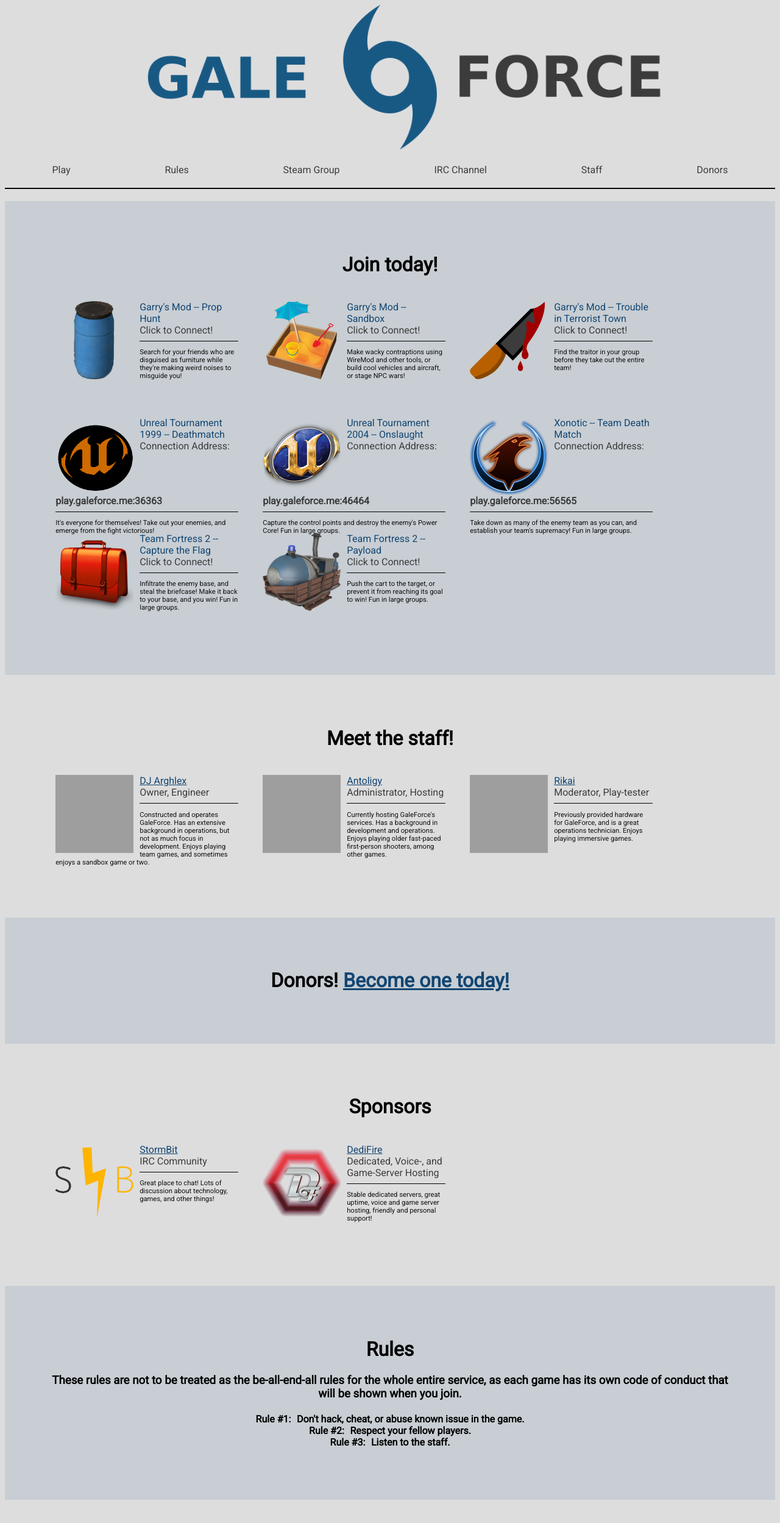
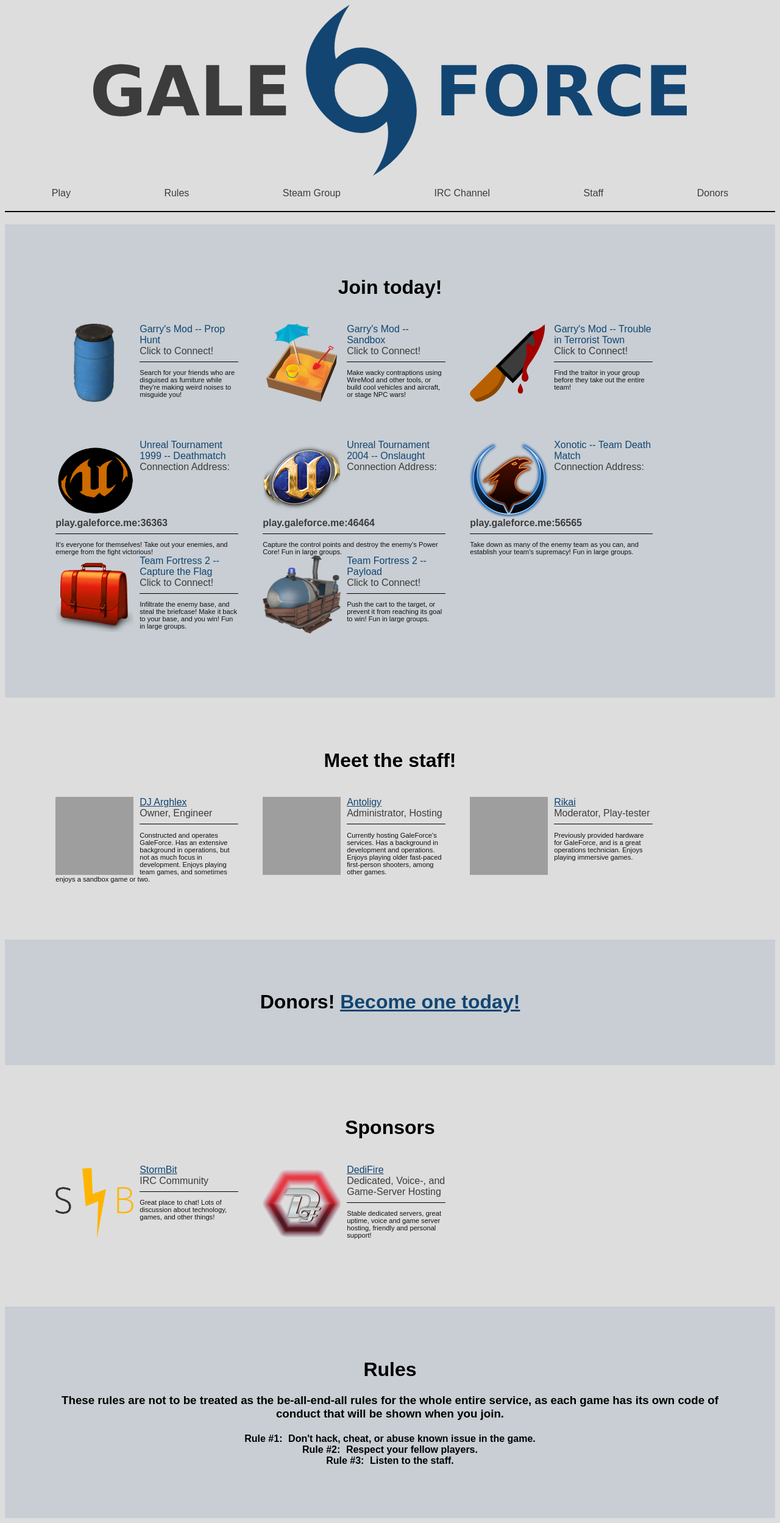
Before and after one commit to StormBit/Galeforce, a Jekyll site: the page built from index.html, in a window 1280 px wide. Shown: the whole page at 61% size. Built offline with Jekyll 4.4.1, drawn with Linux system fonts in a browser that asks for light colours; before the commit the page ends 2468 px from its top, so only the background shows below that; grey boxes are pictures that could not be loaded.

Commit message:
Swapping PNG header for SVG

```diff
--- a/_includes/page/head.html
+++ b/_includes/page/head.html
@@ -1,5 +1,6 @@
 <title>{{ site.title }}</title>
 <meta charset="utf-8">
 
+<script async deferred src="https://cdn.polyfill.io/v2/polyfill.min.js"></script>
 {% capture css %}{% include assets/style.scss %}{% endcapture%}
 <style type="text/css">{{ css | scssify }}</style>
--- /dev/null
+++ b/_includes/page/masthead.html
@@ -0,0 +1,35 @@
+<div class="gf-logo--container">
+	<svg xmlns="http://www.w3.org/2000/svg" class="gf-logo" viewBox="0 0 716.469 205.914">
+		<path fill="#124572" fill-rule="evenodd" stroke="#124572" stroke-width=".222" d="M309.264.11c-118.104 71.733-6.99 196.183 45.074 140.302 8.255 32.956-16.512 65.39-16.512 65.39 118.11-71.737 6.994-196.188-45.072-140.312l-.006.022c-8.26-32.962 16.516-65.4 16.516-65.4zm14.283 70.464a32.383 32.383 0 0 1 32.383 32.383 32.383 32.383 0 0 1-32.383 32.383 32.383 32.383 0 0 1-32.383-32.383 32.383 32.383 0 0 1 32.383-32.383z" stroke-linejoin="round"/>
+		<g style="line-height:125%" font-size="40" font-family="sans-serif" letter-spacing="0" word-spacing="0">
+			<path fill="#3c3c3c" d="M58.11 128.776q-5.86 2.85-12.168 4.273-6.308 1.42-13.022 1.42-15.178 0-24.05-8.47Q0 117.5 0 102.97q0-14.69 9.034-23.11 9.033-8.423 24.74-8.423 6.064 0 11.598 1.14 5.575 1.14 10.498 3.377V88.53q-5.086-2.89-10.132-4.313-5.005-1.424-10.05-1.424-9.36 0-14.447 5.25-5.04 5.208-5.04 14.933 0 9.644 4.89 14.894t13.88 5.25q2.44 0 4.52-.28 2.12-.325 3.79-.976v-11.8H33.7v-10.5h24.41v29.217zm50.62-6.55H84.233l-3.866 11.067H64.62l22.5-60.753h18.68l22.503 60.753h-15.748l-3.825-11.068zm-20.59-11.273h16.643l-8.302-24.17-8.34 24.17zm48.18-38.413h15.666v48.912h27.508v11.84H136.32V72.54zm53.062 0h42.28v11.84h-26.614v11.313h25.026v11.842h-25.026v13.917h27.508v11.84h-43.174V72.54z"/>
+			<path fill="#124572" d="M420.188 72.54h42.28v11.84h-26.613v11.313h25.025v11.842h-25.025v25.758h-15.667V72.54zm84.722 10.254q-7.162 0-11.11 5.29-3.947 5.29-3.947 14.893 0 9.563 3.948 14.853 3.95 5.29 11.11 5.29 7.21 0 11.15-5.29t3.95-14.853q0-9.603-3.94-14.893-3.94-5.29-11.15-5.29zm0-11.353q14.65 0 22.95 8.39 8.3 8.39 8.3 23.16 0 14.73-8.3 23.12t-22.95 8.388q-14.61 0-22.95-8.382-8.302-8.38-8.302-23.11 0-14.77 8.3-23.15 8.343-8.384 22.952-8.384zm65.31 28.04q4.924 0 7.04-1.83 2.157-1.83 2.157-6.02 0-4.15-2.157-5.94-2.116-1.79-7.04-1.79h-6.592v15.58h6.593zm-6.592 10.83v22.99h-15.666V72.54h23.927q12 0 17.57 4.028 5.61 4.03 5.61 12.737 0 6.022-2.93 9.888-2.89 3.866-8.75 5.697 3.21.732 5.74 3.337 2.56 2.563 5.17 7.813l8.5 17.253h-16.68l-7.41-15.097q-2.24-4.557-4.56-6.226-2.28-1.668-6.105-1.668h-4.436zm96.645 19.66q-4.314 2.24-8.993 3.38-4.68 1.14-9.767 1.14-15.178 0-24.05-8.46-8.87-8.503-8.87-23.03 0-14.57 8.87-23.03 8.872-8.51 24.05-8.51 5.087 0 9.767 1.14t8.993 3.38v12.57q-4.355-2.97-8.587-4.352-4.232-1.382-8.91-1.382-8.384 0-13.185 5.37-4.8 5.375-4.8 14.815 0 9.4 4.8 14.77 4.81 5.37 13.19 5.37 4.68 0 8.91-1.385 4.24-1.385 8.59-4.356v12.575zm13.02-57.41h42.28V84.4H688.96v11.3h25.026v11.842H688.96v13.915h27.51v11.84h-43.176V72.54z"/>
+		</g>
+	</svg>
+</div>
+
+<ul class="gf-navigation">
+    <li class="gf-navigation__item">
+        <a href="#play">Play</a>
+    </li>
+
+    <li class="gf-navigation__item">
+        <a href="/#rules">Rules</a>
+    </li>
+
+    <li class="gf-navigation__item">
+        <a href="http://steamcommunity.com/groups/galeforcegames">Steam Group</a>
+    </li>
+
+    <li class="gf-navigation__item">
+        <a href="http://iris.stormbit.net/?nick=GaleForceGuest....&channels=galeforce&fg_color=111111&fg_sec_color=124572&bg_color=CCCCCC&prompt=1">IRC Channel</a>
+    </li>
+
+    <li class="gf-navigation__item">
+        <a href="/#staff">Staff</a>
+    </li>
+
+    <li class="gf-navigation__item">
+        <a href="/#donate">Donors</a>
+    </li>
+</ul>
--- a/_sass/main.scss
+++ b/_sass/main.scss
@@ -7,7 +7,7 @@
  * White: #FFFFFF;
  */
 body {
-	font-family: "Roboto";
+	font-family: sans-serif;
 	background-color: #ddd;
 
 }
@@ -24,14 +24,19 @@
 	color:#124572;
 }
 
-.logo {
-	margin: 0;
+.gf-logo--container {
+	width: 100%;
+	display: flex;
+	align-items: center;
+	flex-direction: column;
+}
+.gf-logo {
+	height: 280px;
+	max-width: 100%;
+	width: auto;
+	margin: 0 auto;
 	padding: 0;
 	text-align: center;
-}
-
-.logo > img {
-	width: 75%;
 }
 
 .staffbox {
--- a/index.html
+++ b/index.html
@@ -1,36 +1,7 @@
 ---
 layout: default
 ---
-<div class="logo">
-  <img src="./assets/img/logo.png">
-</div>
-
-<ul class="gf-navigation">
-    <li class="gf-navigation__item">
-        <a href="#play">Play</a>
-    </li>
-
-    <li class="gf-navigation__item">
-        <a href="#rules">Rules</a>
-    </li>
-
-    <li class="gf-navigation__item">
-        <a href="http://steamcommunity.com/groups/galeforcegames">Steam Group</a>
-    </li>
-
-    <li class="gf-navigation__item">
-        <a href="http://iris.stormbit.net/?nick=GaleForceGuest....&channels=galeforce&fg_color=111111&fg_sec_color=124572&bg_color=CCCCCC&prompt=1">IRC Channel</a>
-    </li>
-
-    <li class="gf-navigation__item">
-        <a href="#staff">Staff</a>
-    </li>
-
-    <li class="gf-navigation__item">
-        <a href="#donate">Donors</a>
-    </li>
-</ul>
-
+{% include page/masthead.html %}
 <hr style="border-bottom:1px #111 solid; margin:0px; padding:0px; margin-bottom: 20px;">
 
 <div class="article article-odd">
```
Also changed, not shown: _includes/assets/logo.svg (added), assets/img/logo.png (deleted).
